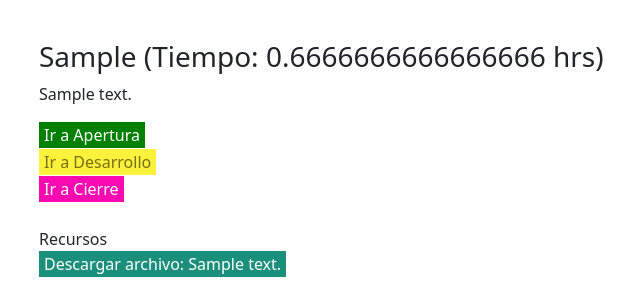
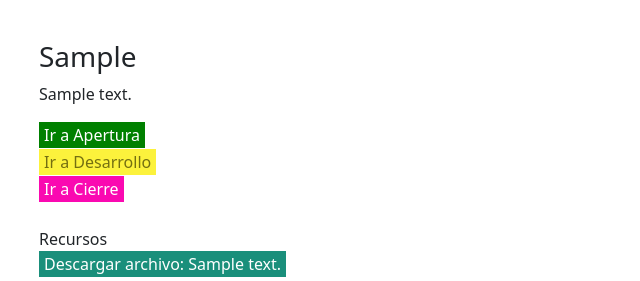
Before and after one commit to renebec/Math1-2025, a Flask app: template templates/classpage.html in a window 1280 px wide. Shown: the part 288-569 px from the top of the page, without its empty margins (43-683 px from the left). Run offline with Flask 3, Linux system fonts and the light colour scheme; the template is opened without the code that fills it: most values are stand-ins (such as "Sample title", 1, 10 or a date in 2020).

Commit message:
title classpage

```diff
--- a/templates/classpage.html
+++ b/templates/classpage.html
@@ -301,7 +301,7 @@
         {% set tiempo = 0 %}
                 {% set tiempo = tiempo + i['aperturaTiempoTotal'] + i['desarrolloTiempoTotal'] + i['laboratorioTiempoTotal'] + i['cierreTiempoTotal'] %}
 
-        <h3>{{i['pg']}} (Tiempo: {{tiempo/60}} hrs)</h3>
+        <h3>{{i['pg']}}</h3>
         {{i['pgDesc'] | safe}}
 
 
```
